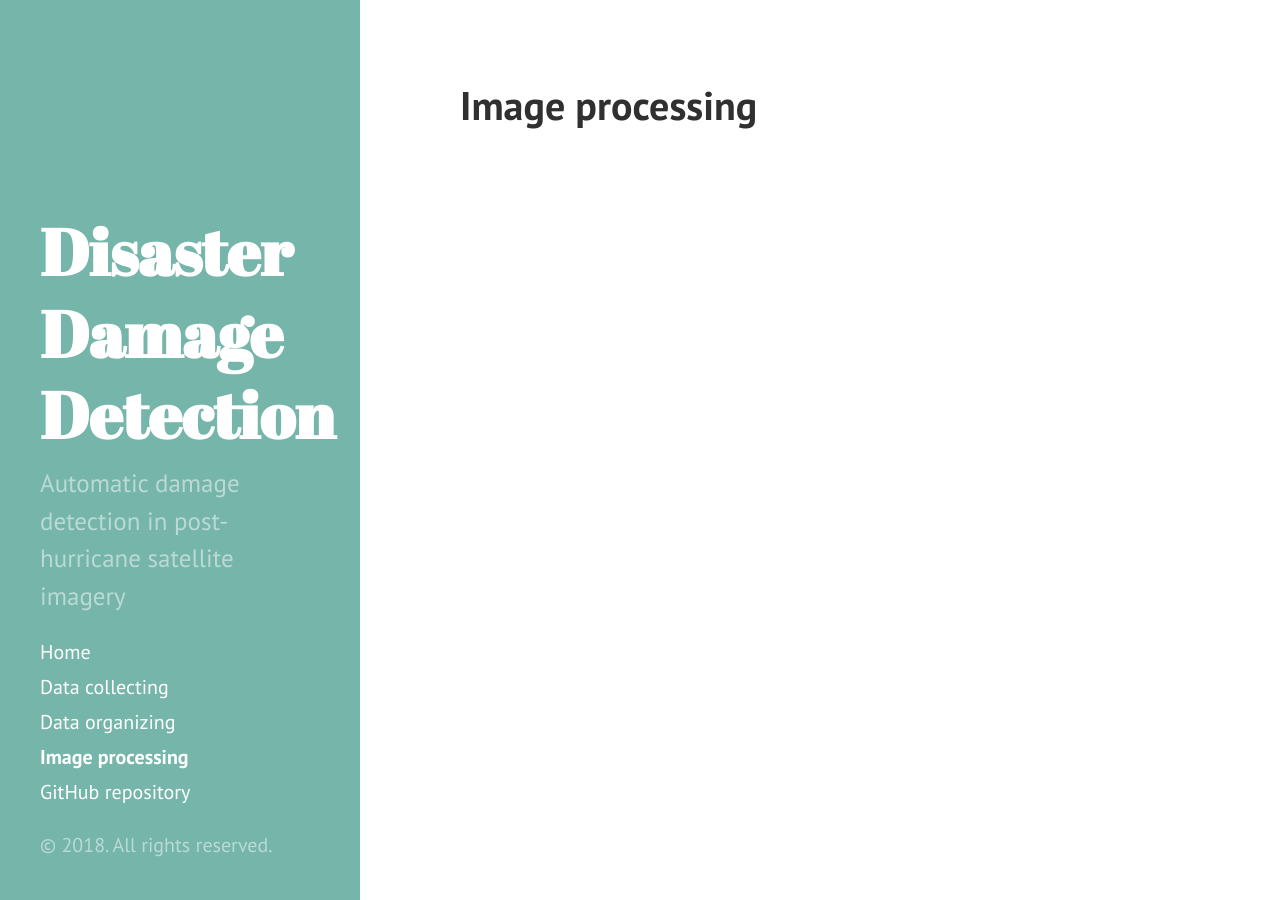
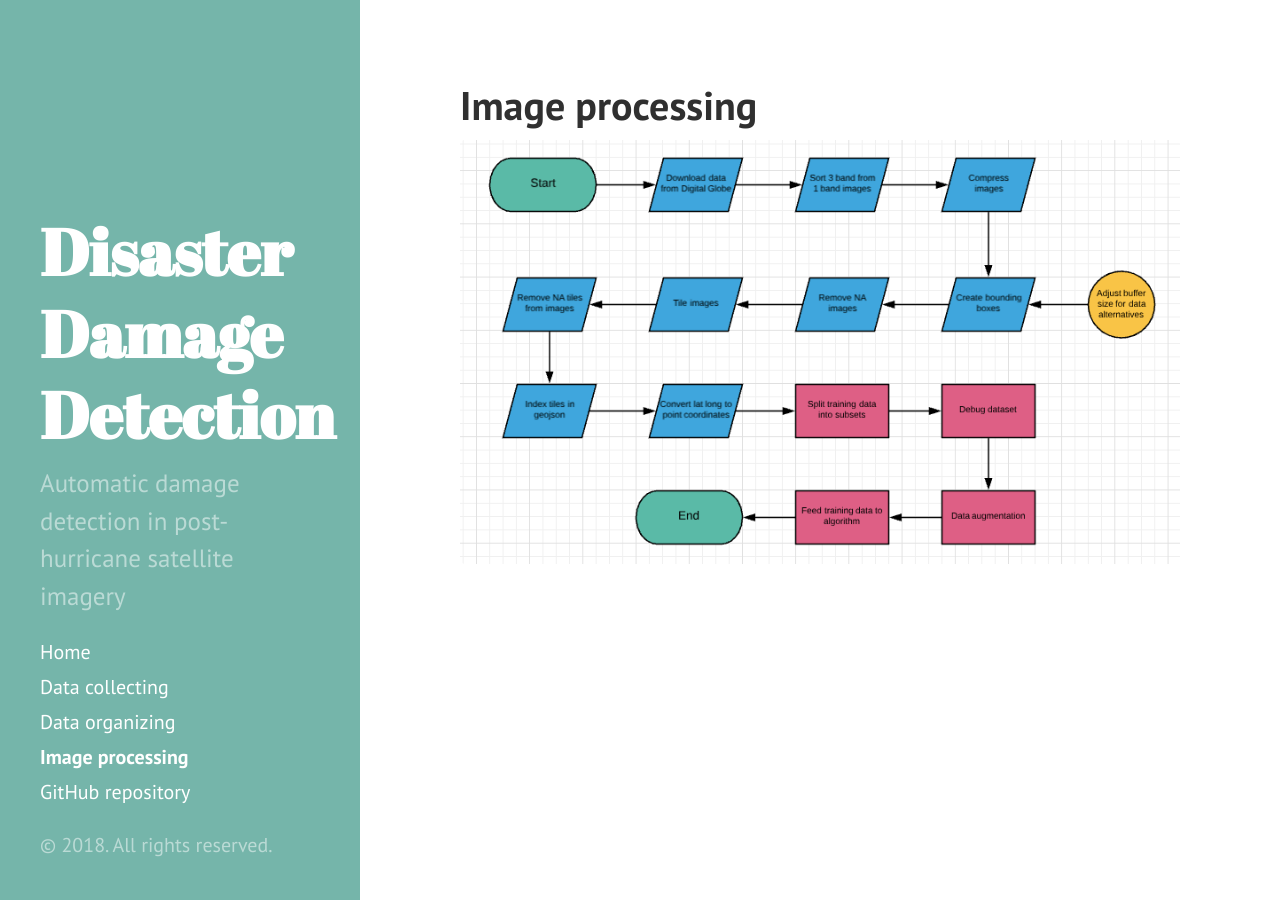
Before and after one commit to DDS-Lab/disaster-damage-detection, a Jekyll site: the page built from image-processing.md, in a window 1280 px wide. Built offline with Jekyll 4.4.1, drawn with Linux system fonts in a browser that asks for light colours.

Commit message:
Update image-processing.md

```diff
--- a/image-processing.md
+++ b/image-processing.md
@@ -2,3 +2,7 @@
 layout: page
 title:  Image processing
 ---
+
+<a href="">
+<img src="{{ site.url }}{{ site.baseurl }}/Process flow.png">
+</a>
```
